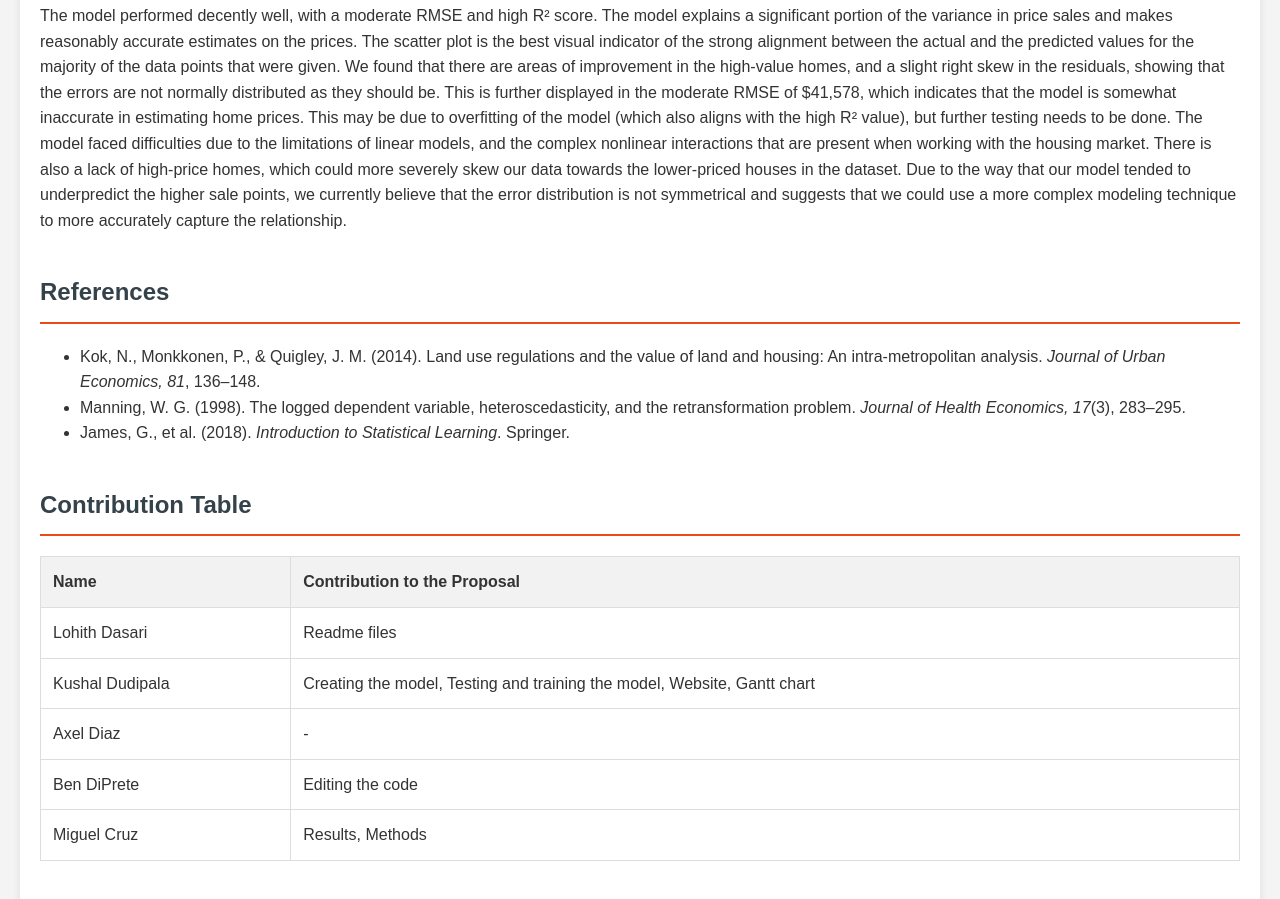
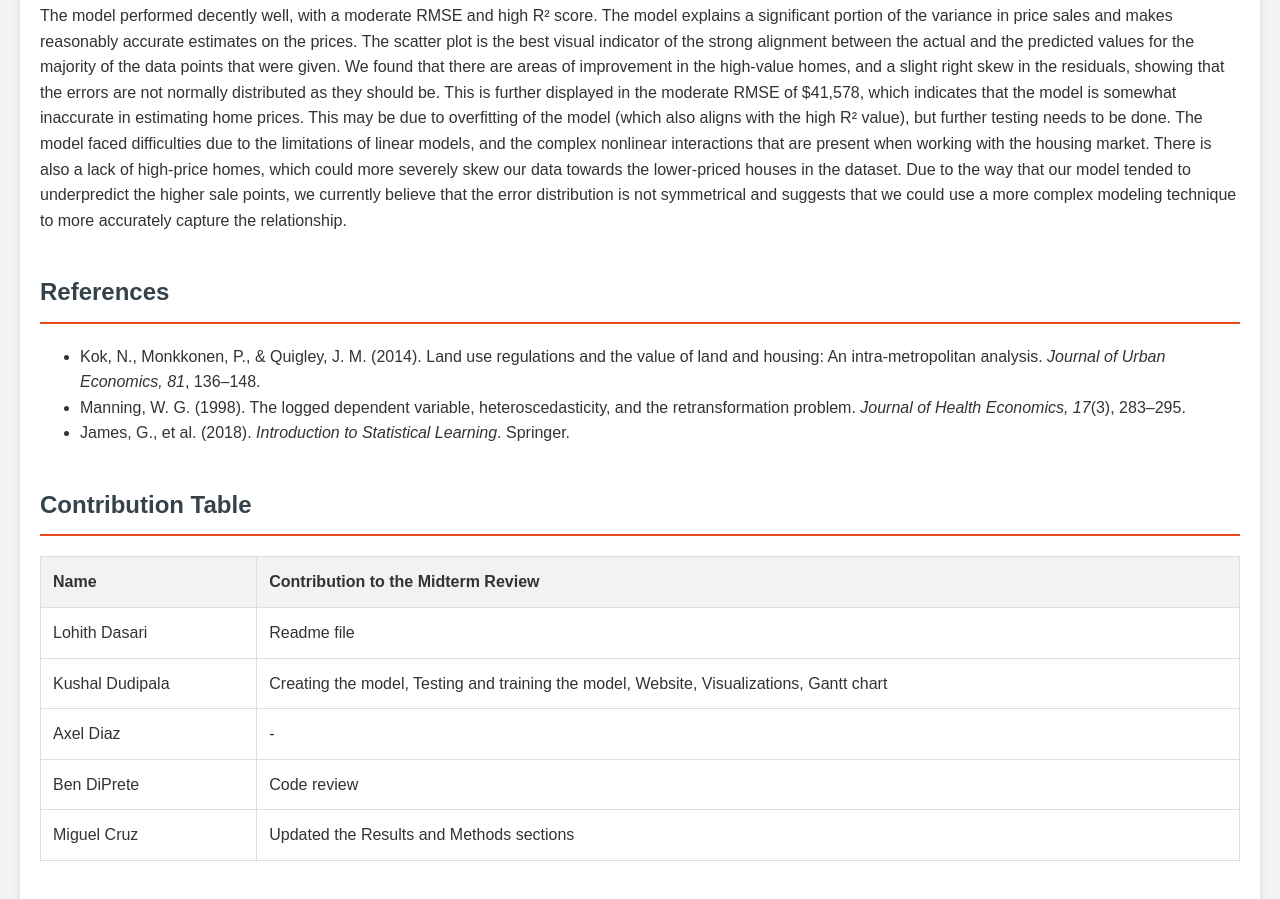
Before and after one commit to kushal-dudipala/CS4641-midtermcheckpoint, a plain HTML site: page index.html in a window 1280 px wide. Shown: the part 2611-3510 px from the top of the page. Drawn offline with Linux system fonts and the light colour scheme.

Commit message:
Updating contributions and typo

```diff
--- a/index.html
+++ b/index.html
@@ -245,17 +245,17 @@
                 <thead>
                     <tr>
                         <th>Name</th>
-                        <th>Contribution to the Proposal</th>
+                        <th>Contribution to the Midterm Review</th>
                     </tr>
                 </thead>
                 <tbody>
                     <tr>
                         <td>Lohith Dasari</td>
-                        <td>Readme files</td>
+                        <td>Readme file</td>
                     </tr>
                     <tr>
                         <td>Kushal Dudipala</td>
-                        <td>Creating the model, Testing and training the model, Website, Gantt chart</td>
+                        <td>Creating the model, Testing and training the model, Website, Visualizations, Gantt chart</td>
                     </tr>
                     <tr>
                         <td>Axel Diaz</td>
@@ -263,11 +263,11 @@
                     </tr>
                     <tr>
                         <td>Ben DiPrete</td>
-                        <td>Editing the code</td>
+                        <td>Code review</td>
                     </tr>
                     <tr>
                         <td>Miguel Cruz</td>
-                        <td>Results, Methods</td>
+                        <td>Updated the Results and Methods sections</td>
                     </tr>
                 </tbody>
             </table>
```
